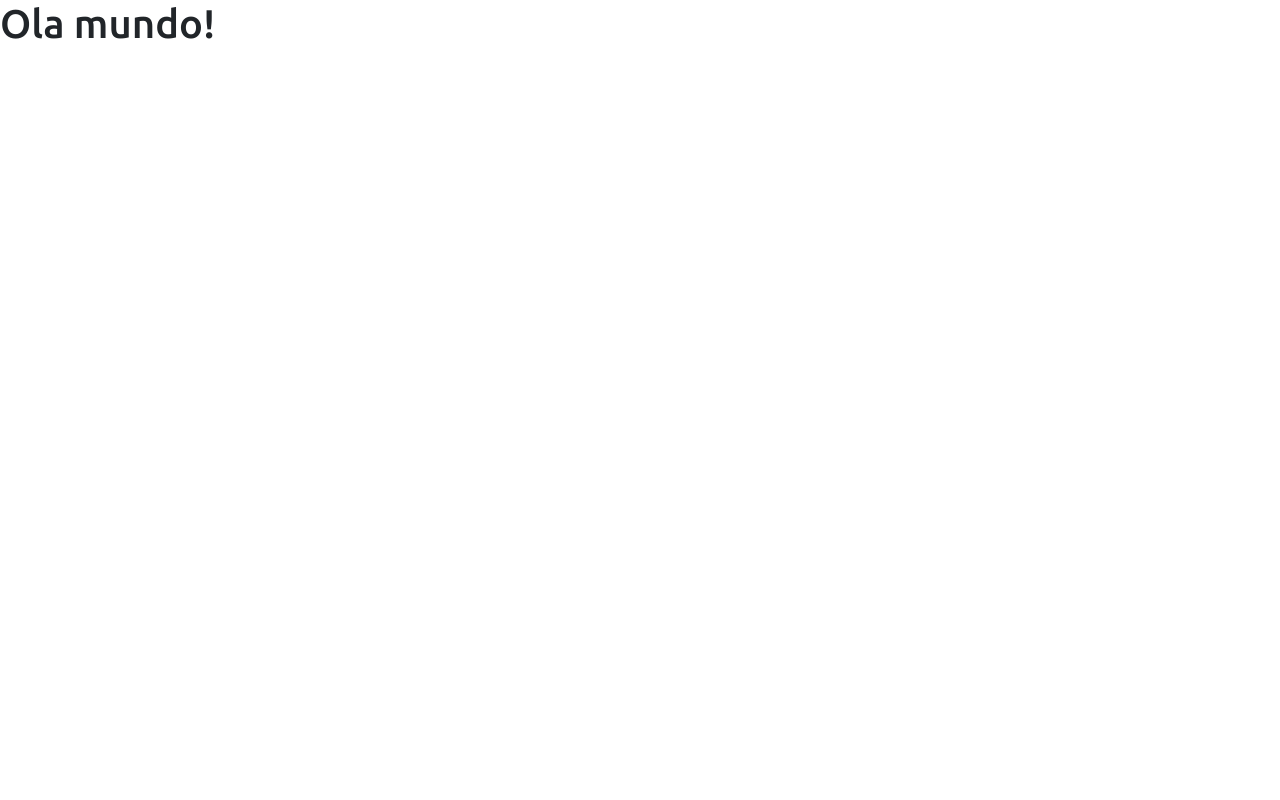
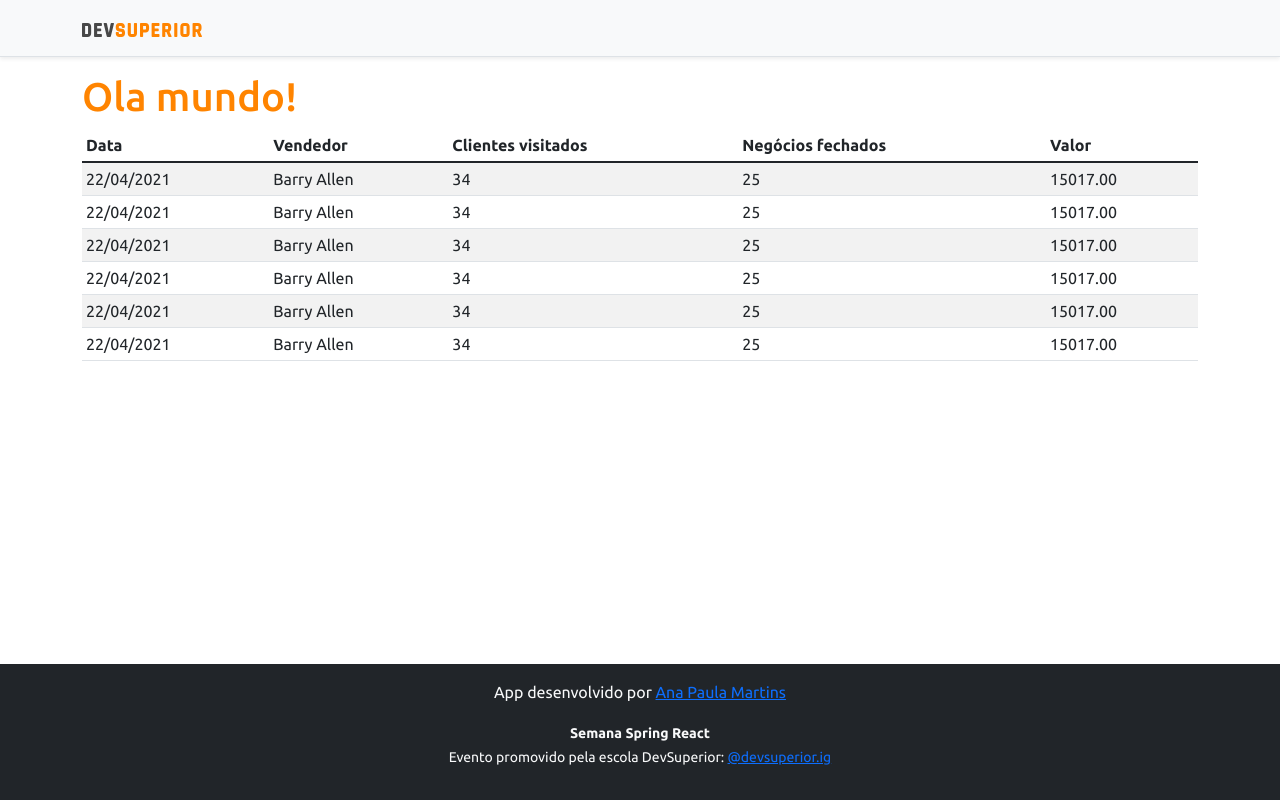
Before and after one commit to martinsana/ws-devsuperior, a React (Create React App) app in the folder frontend/: page / in a window 1280 px wide. Built offline with nearby package versions, Linux system fonts and the light colour scheme.

Commit message:
Basic and static components

```diff
--- a/frontend/src/App.tsx
+++ b/frontend/src/App.tsx
@@ -1,8 +1,16 @@
+import Navbar from 'components/navbar';
+import Footer from 'components/footer';
+import DataTable from 'components/dataTable';
 function App() {
   return (
-    <div>
-      <h1>Ola mundo!</h1>
-    </div>
+    <>
+      <Navbar />
+      <div className="container">
+        <h1 className="text-primary">Ola mundo!</h1>
+        <DataTable />
+      </div>
+      <Footer />
+    </>
   );
 }
 
--- /dev/null
+++ b/frontend/src/components/dataTable/index.tsx
@@ -0,0 +1,63 @@
+function DataTable() {
+  return (
+    <div className="table-responsive">
+      <table className="table table-striped table-sm">
+        <thead>
+          <tr>
+            <th>Data</th>
+            <th>Vendedor</th>
+            <th>Clientes visitados</th>
+            <th>Negócios fechados</th>
+            <th>Valor</th>
+          </tr>
+        </thead>
+        <tbody>
+          <tr>
+            <td>22/04/2021</td>
+            <td>Barry Allen</td>
+            <td>34</td>
+            <td>25</td>
+            <td>15017.00</td>
+          </tr>
+          <tr>
+            <td>22/04/2021</td>
+            <td>Barry Allen</td>
+            <td>34</td>
+            <td>25</td>
+            <td>15017.00</td>
+          </tr>
+          <tr>
+            <td>22/04/2021</td>
+            <td>Barry Allen</td>
+            <td>34</td>
+            <td>25</td>
+            <td>15017.00</td>
+          </tr>
+          <tr>
+            <td>22/04/2021</td>
+            <td>Barry Allen</td>
+            <td>34</td>
+            <td>25</td>
+            <td>15017.00</td>
+          </tr>
+          <tr>
+            <td>22/04/2021</td>
+            <td>Barry Allen</td>
+            <td>34</td>
+            <td>25</td>
+            <td>15017.00</td>
+          </tr>
+          <tr>
+            <td>22/04/2021</td>
+            <td>Barry Allen</td>
+            <td>34</td>
+            <td>25</td>
+            <td>15017.00</td>
+          </tr>
+        </tbody>
+      </table>
+    </div>
+  );
+}
+
+export default DataTable;
--- /dev/null
+++ b/frontend/src/components/footer/index.tsx
@@ -0,0 +1,34 @@
+function Footer() {
+  return (
+    <footer className="footer mt-auto py-3 bg-dark">
+      <div className="container">
+        <p className="text-light">
+          App desenvolvido por{' '}
+          <a
+            href="https://github.com/martinsana"
+            target="_blank"
+            rel="noreferrer"
+          >
+            Ana Paula Martins
+          </a>
+        </p>
+        <p className="text-light">
+          <small>
+            <strong>Semana Spring React</strong>
+            <br />
+            Evento promovido pela escola DevSuperior:{' '}
+            <a
+              href="https://instagram.com/devsuperior.ig"
+              target="_blank"
+              rel="noreferrer"
+            >
+              @devsuperior.ig
+            </a>
+          </small>
+        </p>
+      </div>
+    </footer>
+  );
+}
+
+export default Footer;
--- /dev/null
+++ b/frontend/src/components/navbar/index.tsx
@@ -0,0 +1,14 @@
+import ImgDsDark from 'assets/img/ds-dark.svg';
+function Navbar() {
+  return (
+    <div className="d-flex flex-column flex-md-row align-items-center p-3 px-md-4 mb-3 bg-light border-bottom shadow-sm">
+      <div className="container">
+        <nav className="my-2 my-md-0 mr-md-3">
+          <img src={ImgDsDark} alt="DevSuperior" width="120" />
+        </nav>
+      </div>
+    </div>
+  );
+}
+
+export default Navbar;
```
Also changed, not shown: frontend/src/assets/img/ds-dark.svg (added).
